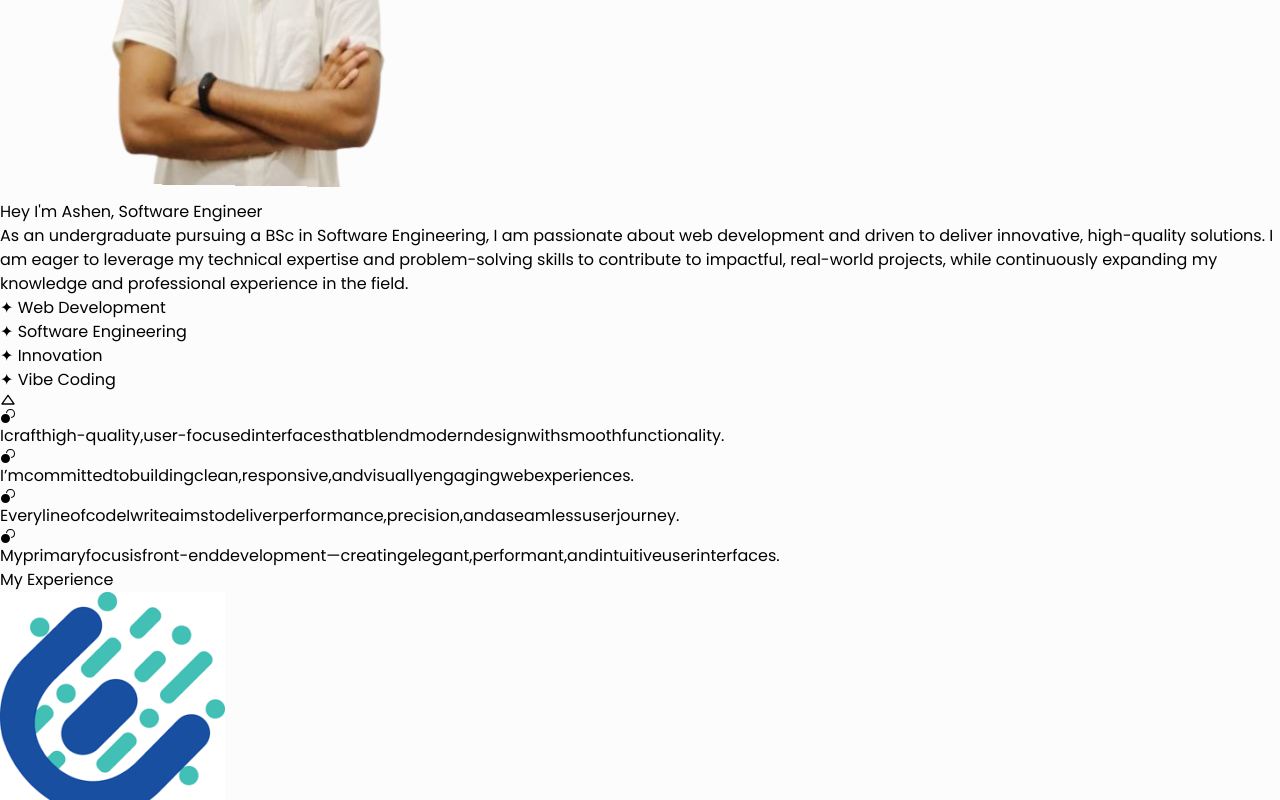
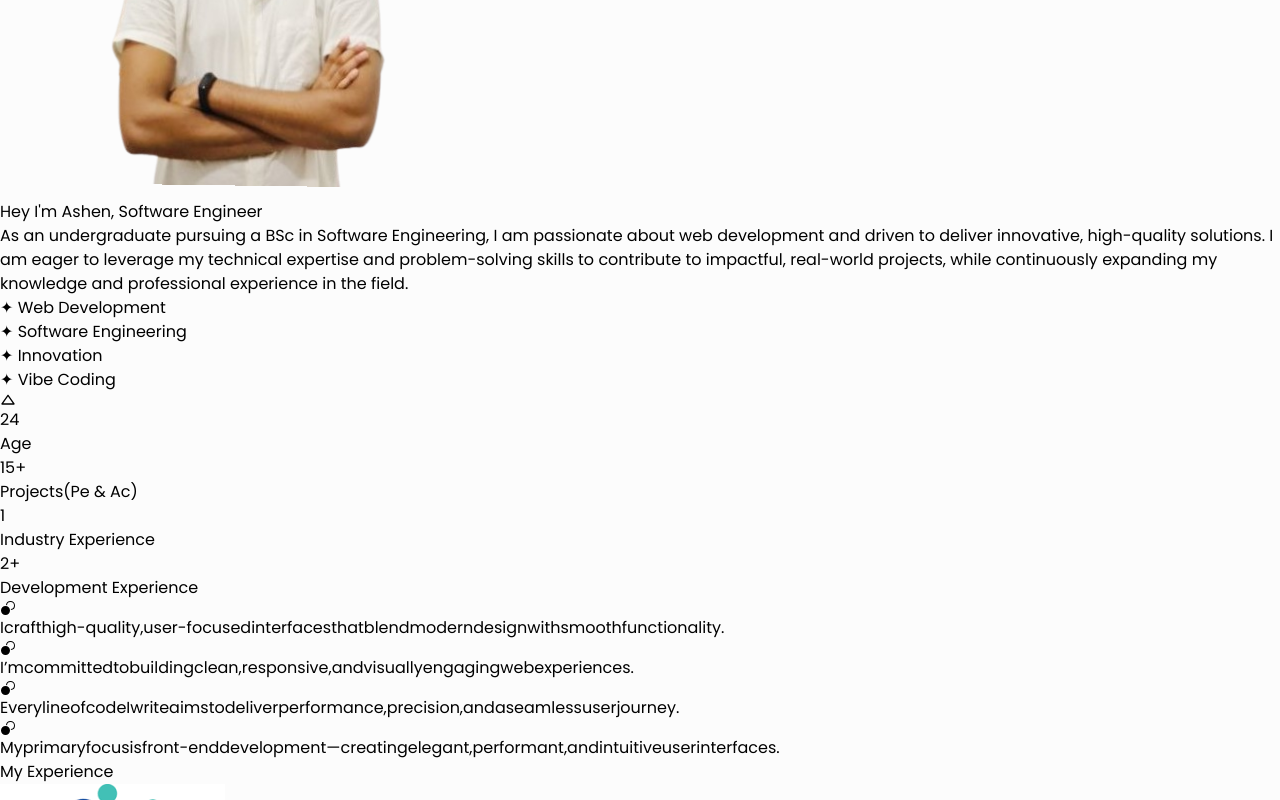
Before and after one commit to Ashen-sam/AshenSam-Portfolio-v2, a React (Vite) app: page / in a window 1280 px wide. Both pictures are taken after a click on the element 640 px from the left and 871 px from the top of the page. Shown: the part 471-1271 px from the top of the page. Built offline with nearby package versions, Linux system fonts and the light colour scheme; a web font is replaced by a local one.

Commit message:
feat : minor change in intro

```diff
--- a/src/components/title/index.jsx
+++ b/src/components/title/index.jsx
@@ -4,10 +4,16 @@ import { VscActivateBreakpoints } from "react-icons/vsc";
 import ProfileImage from "../../../public/IMG_6579-removebg-preview.png";
 import { useTheme } from "../ThemeContext";
 import { UseTitle } from "../hooks/useTitle";
-//asdasd
+
 const AboutMe = () => {
     const { theme } = useTheme();
     const { floatingVariants, jumpVariants, pulseVariants, tags, setShowQuotes, showQuotes } = UseTitle()
+    const stats = [
+        { label: "Age", value: 24 },
+        { label: "Projects(Pe & Ac)", value: "15+" },
+        { label: "Industry Experience", value: "1" },
+        { label: "Development Experience", value: "2+" },
+    ];
 
     return (
         <motion.div
@@ -141,8 +147,25 @@ const AboutMe = () => {
                         }}
                         className="overflow-hidden"
                     >
+                        <div className="grid grid-cols-2 lg:grid-cols-4 gap-6 p-6">
+                            {stats.map((stat, index) => (
+                                <motion.div
+                                    key={index}
+                                    className={` rounded-2xl p-6 text-center ${theme.secondary}`}
+                                    initial={{ opacity: 0, y: 20 }}
+                                    animate={{ opacity: 1, y: 0 }}
+                                    transition={{ delay: index * 0.2, duration: 0.6, type: "spring" }}
+                                    whileHover={{ scale: 1.05 }}
+                                >
+                                    <div className={`sm:text-6xl text-4xl font-bold text-[${theme.secondary}]`}>
+                                        {stat.value}
+                                    </div>
+                                    <div className="text-gray-600 mt-2 font-medium">{stat.label}</div>
+                                </motion.div>
+                            ))}
+                        </div>
                         <motion.div
-                            className="mt-6"
+                            className="mt-2"
                             initial="hidden"
                             animate="visible"
                             variants={{
```
